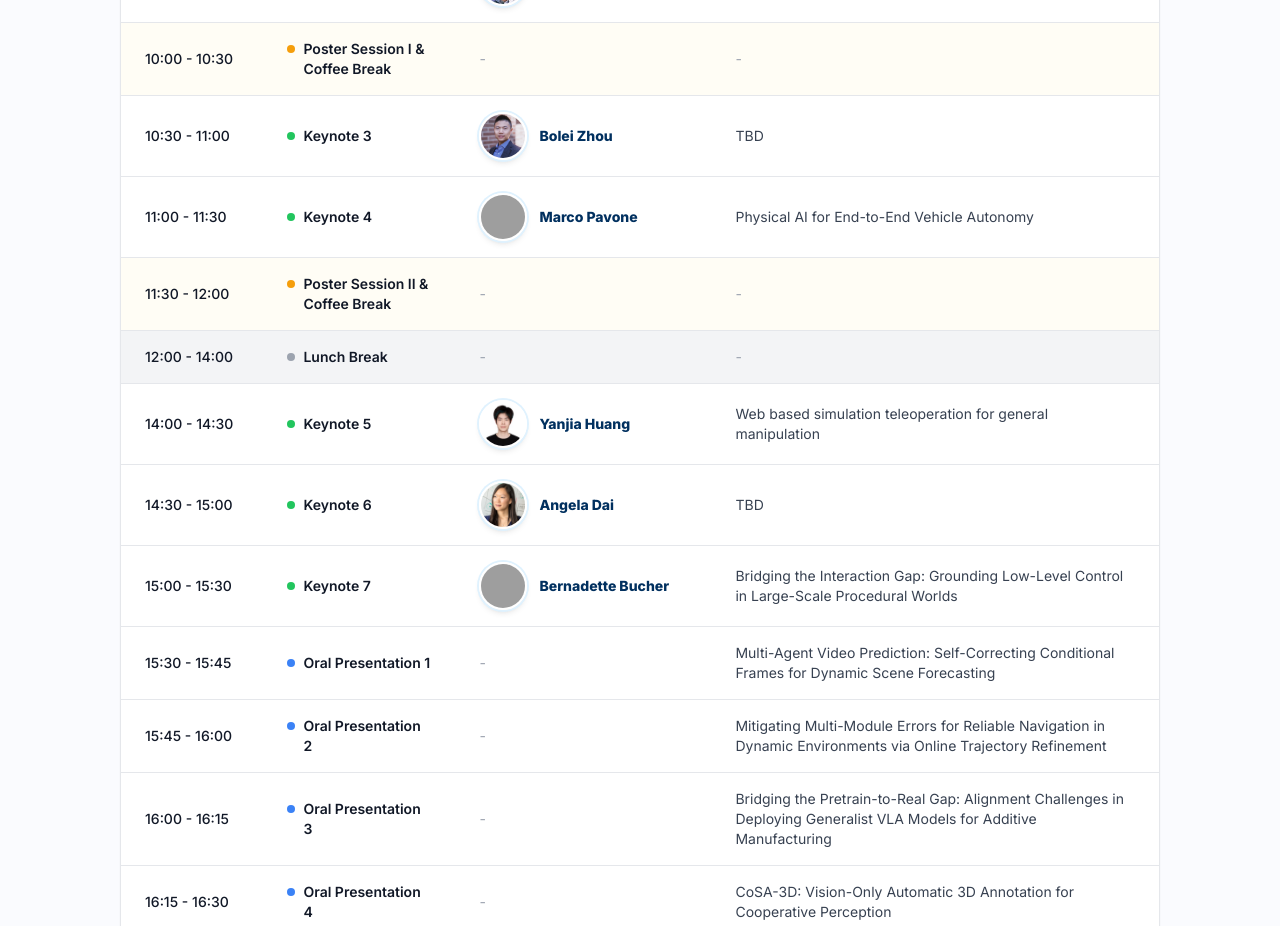
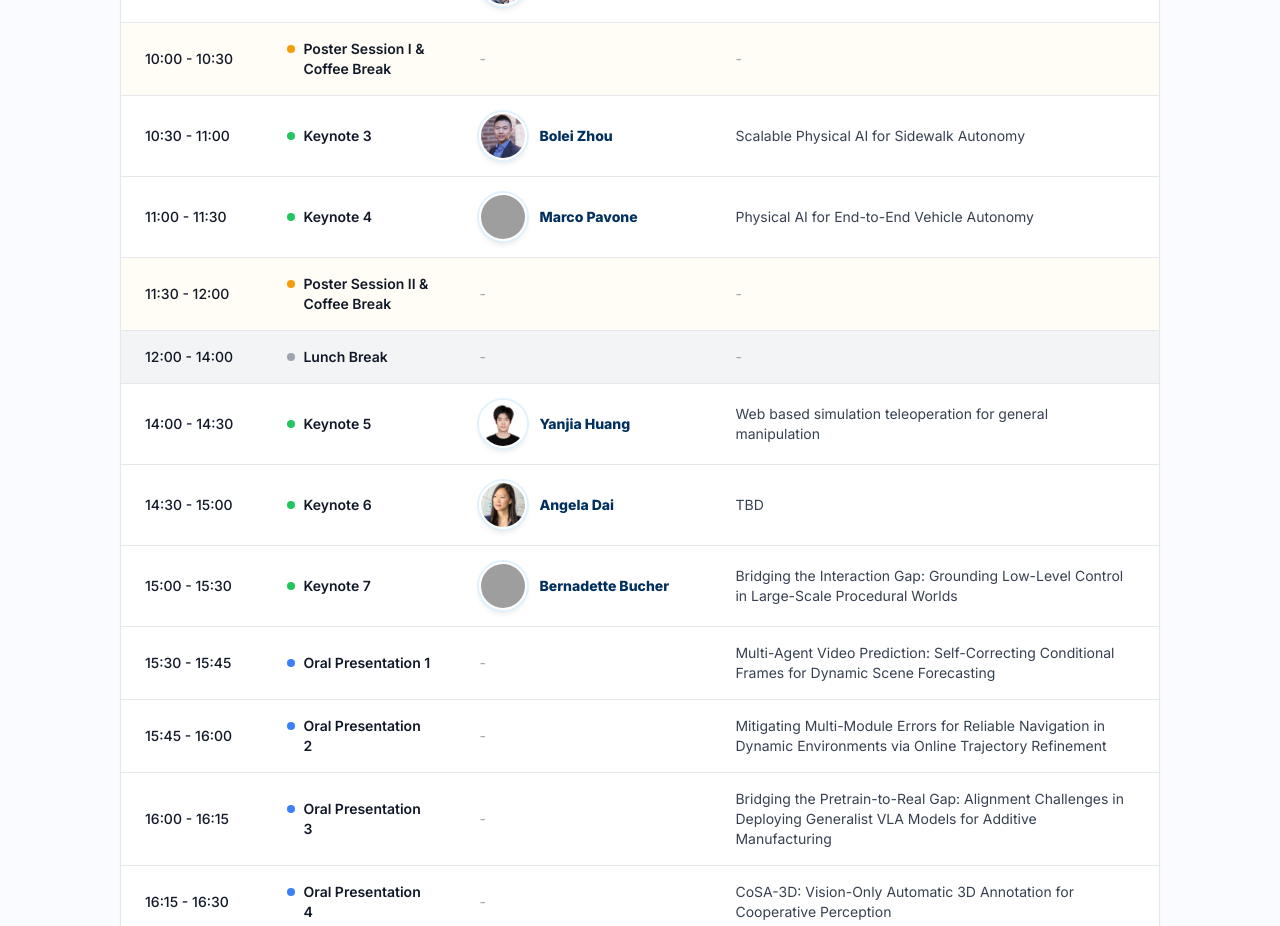
Before and after one commit to coop-intelligence/coop-intelligence.github.io, a Next.js app: page / in a window 1280 px wide. Shown: the part 3140-4066 px from the top of the page. Built offline with nearby package versions, Linux system fonts and the light colour scheme; grey boxes are pictures that could not be loaded.

Commit message:
Update Bolei Zhou talk title

```diff
--- a/src/app/components/schedule.jsx
+++ b/src/app/components/schedule.jsx
@@ -38,7 +38,7 @@ const scheduleItems = [
         type: "keynote",
         session: "Keynote 3",
         speaker: "Bolei Zhou",
-        topic: "TBD",
+        topic: "Scalable Physical AI for Sidewalk Autonomy",
     },
     {
         time: "11:00 - 11:30",
```
